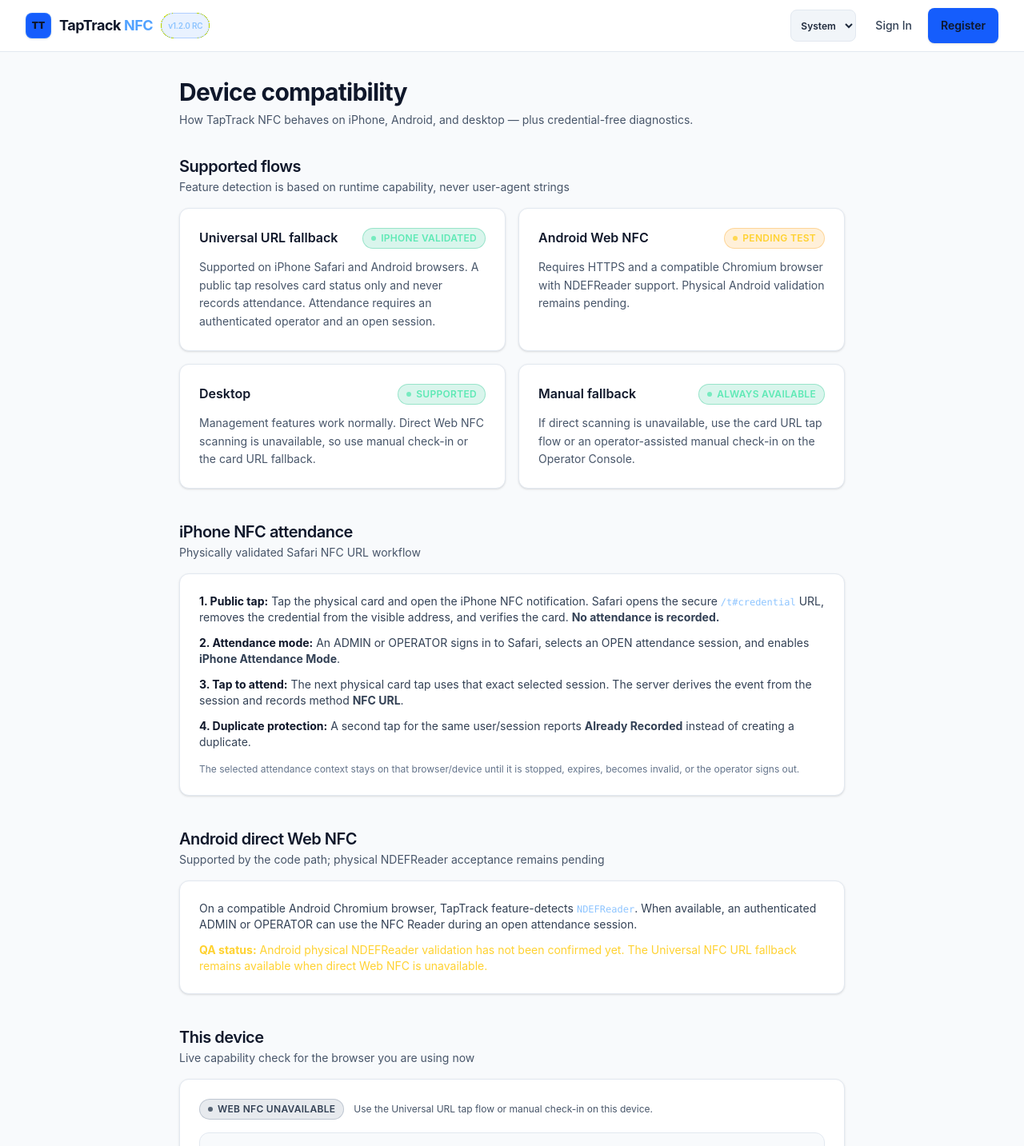
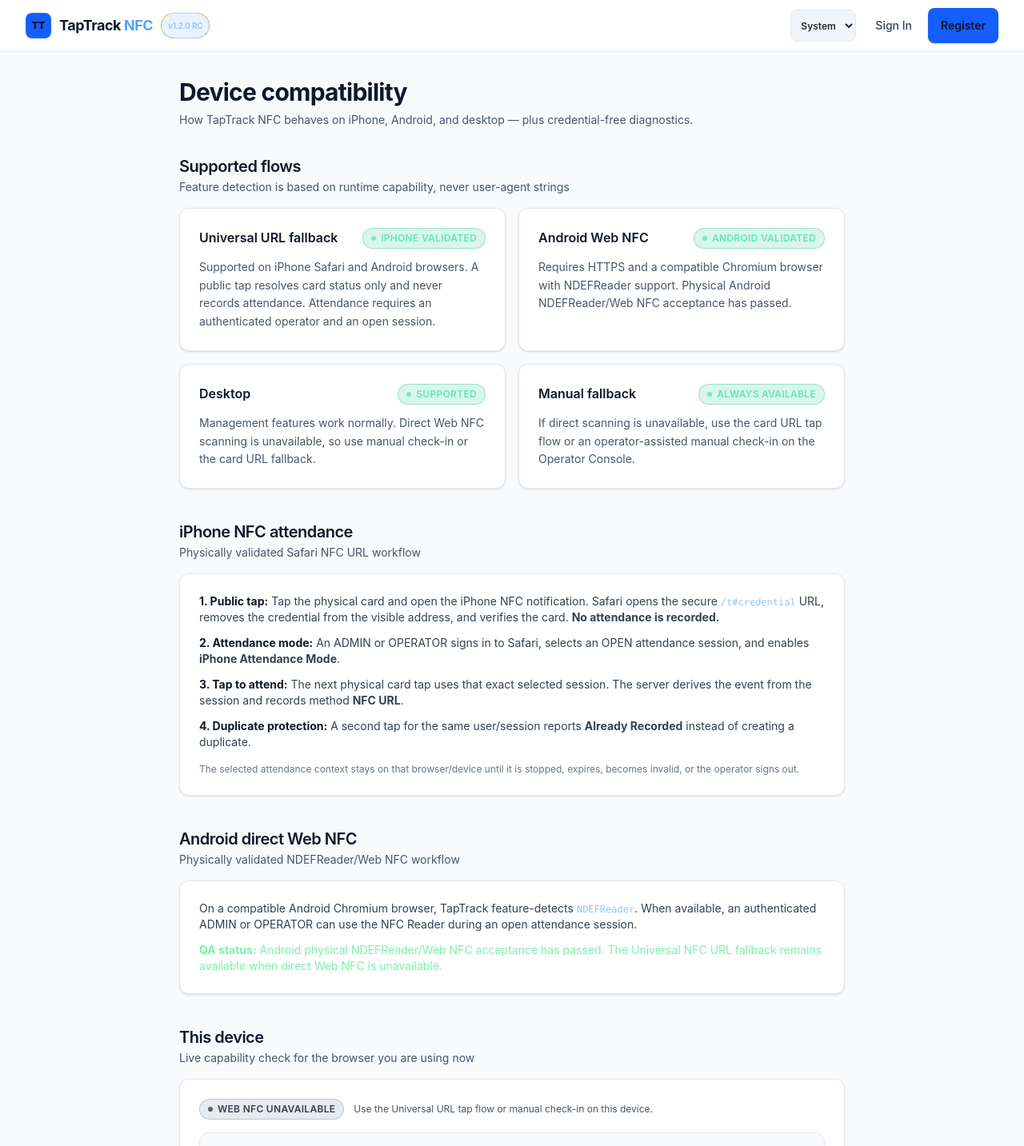
Before and after one commit to Kenn2201/TapTrack-NFC, a React (Vite) app in the folder client/: page /compatibility in a window 1280 px wide. Shown: the top 1433 px of the page at 80% size. Built offline with nearby package versions, Linux system fonts and the light colour scheme; no server answers.

Commit message:
docs: mark Android Web NFC physical QA passed

```diff
--- a/client/src/pages/Compatibility.jsx
+++ b/client/src/pages/Compatibility.jsx
@@ -21,9 +21,9 @@
   },
   {
     title: 'Android Web NFC',
-    status: 'PENDING',
-    statusLabel: 'Pending test',
-    body: 'Requires HTTPS and a compatible Chromium browser with NDEFReader support. Physical Android validation remains pending.',
+    status: 'PASSED',
+    statusLabel: 'Android validated',
+    body: 'Requires HTTPS and a compatible Chromium browser with NDEFReader support. Physical Android NDEFReader/Web NFC acceptance has passed.',
   },
   {
     title: 'Desktop',
@@ -103,11 +103,11 @@
 
         <Section
           title="Android direct Web NFC"
-          subtitle="Supported by the code path; physical NDEFReader acceptance remains pending"
+          subtitle="Physically validated NDEFReader/Web NFC workflow"
         >
           <Card className="p-5 space-y-3 text-sm text-slate-300">
             <p>On a compatible Android Chromium browser, TapTrack feature-detects <code className="font-mono text-xs text-blue-300">NDEFReader</code>. When available, an authenticated ADMIN or OPERATOR can use the NFC Reader during an open attendance session.</p>
-            <p className="text-amber-300"><strong>QA status:</strong> Android physical NDEFReader validation has not been confirmed yet. The Universal NFC URL fallback remains available when direct Web NFC is unavailable.</p>
+            <p className="text-green-300"><strong>QA status:</strong> Android physical NDEFReader/Web NFC acceptance has passed. The Universal NFC URL fallback remains available when direct Web NFC is unavailable.</p>
           </Card>
         </Section>
 
```
